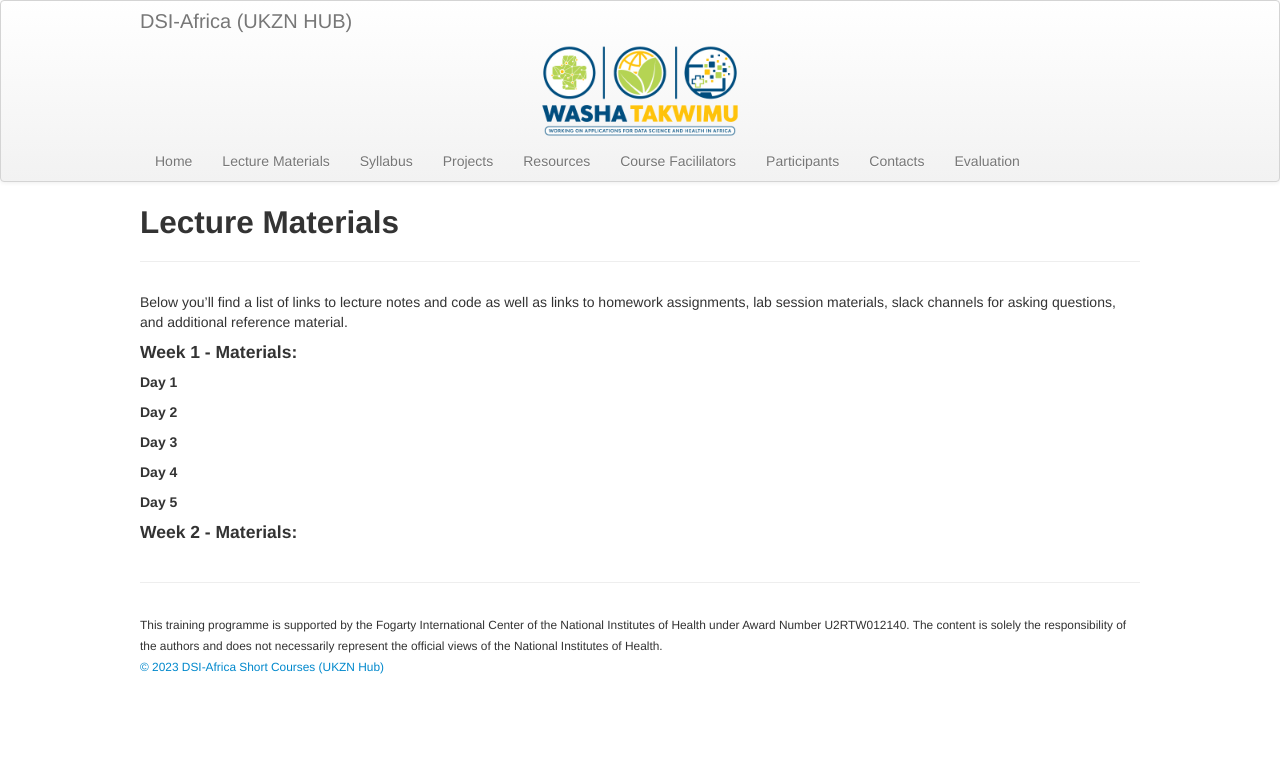
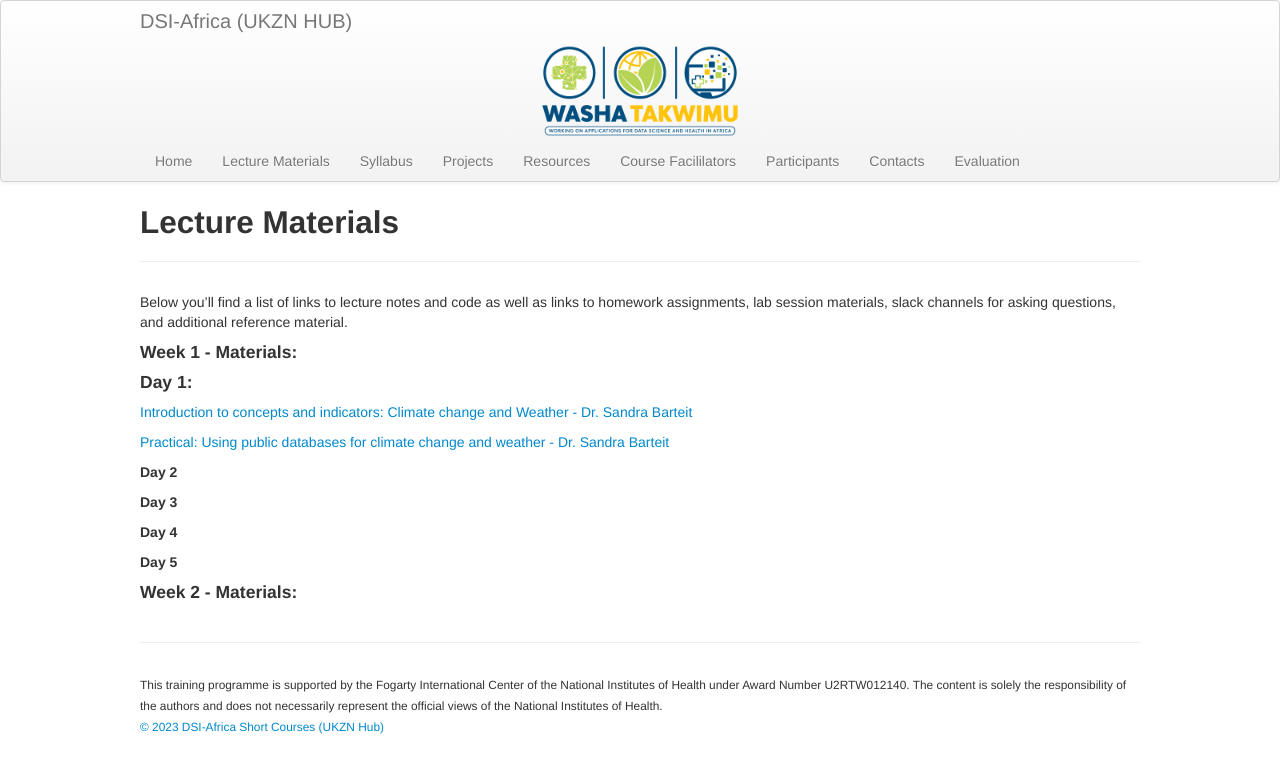
Before and after one commit to ccfscourseukzn/ccfscourseukzn.github.io, a Jekyll site: the page built from pages/lectures.md, in a window 1280 px wide. Shown: the top 773 px of the page. Built offline with Jekyll 4.4.1, drawn with Linux system fonts in a browser that asks for light colours.

Commit message:
Update lectures.md

```diff
--- a/pages/lectures.md
+++ b/pages/lectures.md
@@ -9,7 +9,11 @@ Below you'll find a list of links to lecture notes and code as well as links to
 
 
 #### Week 1 - Materials:
-##### Day 1
+<h4> Day 1:</h4>
+<a href=" https://tropmed29-hyg.urz.uni-heidelberg.de/d/14d19744cfdc4c5eb4f8/" download> Introduction to concepts and indicators: Climate change and Weather - Dr. Sandra Barteit</a> <br>
+
+<a href="https://ccfscourseukzn.github.io/PDFLectures/Evaluation Criteria for Climate Change and Weather Databases.docx" download> Practical: Using public databases for climate change and weather - Dr. Sandra Barteit</a> <br>
+
 
 ##### Day 2
 
```
